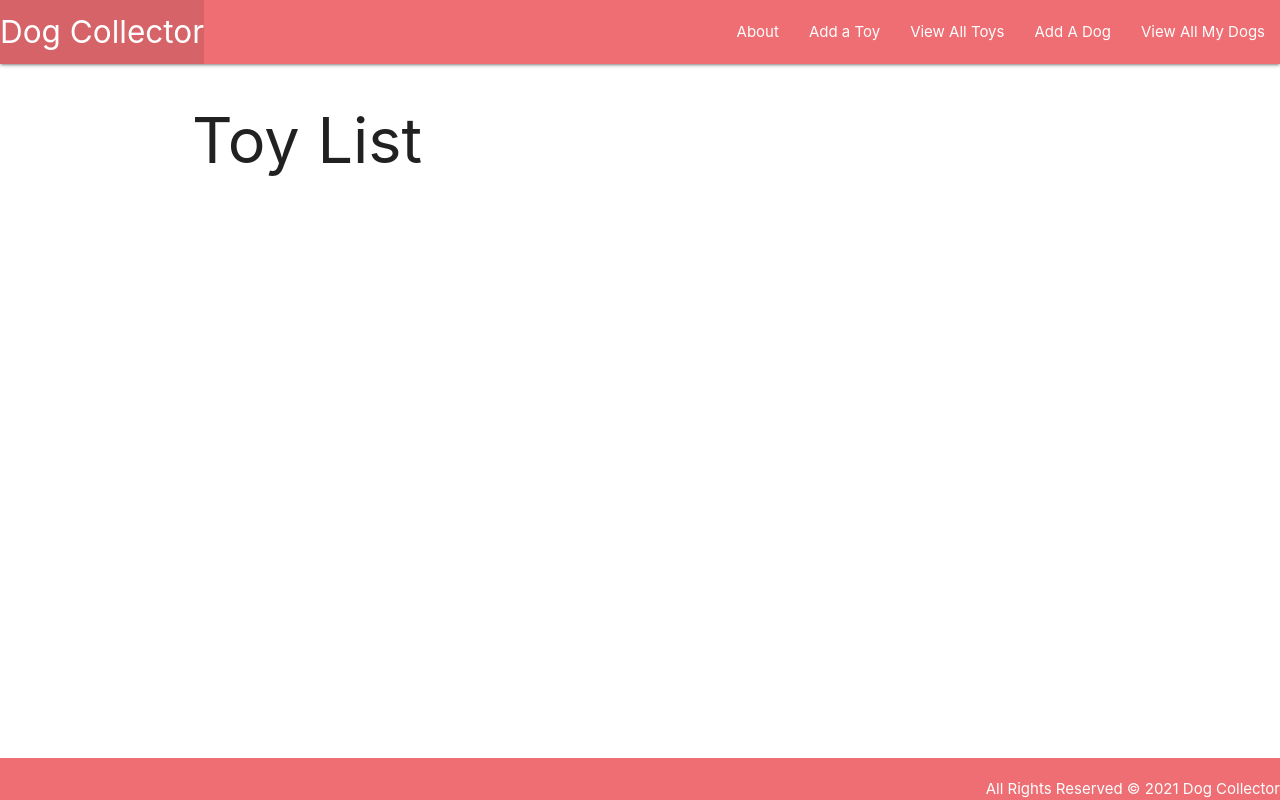
After one commit to mikeolsonn/dogcollector, a Django app: page /toys/ in a window 1280 px wide. The commit adds this page. Run offline with Django 3.2, Linux system fonts and the light colour scheme; data that the repository does not hold is empty.

Commit message:
adds templates for toy model

```diff
--- a/main_app/templates/base.html
+++ b/main_app/templates/base.html
@@ -25,6 +25,12 @@
                       <a href="{% url 'about' %}">About</a>
                   </li>
                   <li>
+                      <a href="{% url 'toys_create' %}">Add a Toy</a>
+                    </li>
+                  <li>
+                      <a href="{% url 'toys_index' %}">View All Toys</a>
+                    </li>
+                  <li>
                       <a href="{% url 'dogs_create' %}">Add A Dog</a>
                   </li>
                   <li>
--- /dev/null
+++ b/main_app/templates/main_app/toy_list.html
@@ -0,0 +1,17 @@
+{% extends 'base.html' %}
+{% block content %}
+
+<h1>Toy List</h1>
+
+{% for toy in toy_list %}
+  <a href="{% url 'toys_detail' toy.id %}">
+    <div class="card">
+        <div class="card-content">
+            <span class="card-title">{{ toy.name }}</span>
+            <p>Color: {{ toy.color }}</p>
+        </div>
+    </div>
+  </a>
+{% endfor %}
+
+{% endblock %}
--- a/main_app/views.py
+++ b/main_app/views.py
@@ -53,3 +53,21 @@ class DogUpdate(UpdateView):
 class DogDelete(DeleteView):
     model = Dog
     success_url = '/dogs/'
+
+class ToyList(ListView):
+    model = Toy
+
+class ToyDetail(DetailView):
+    model = Toy
+
+class ToyCreate(CreateView):
+    model = Toy
+    fields = '__all__'
+
+class ToyUpdate(UpdateView):
+    model = Toy
+    fields = ['name', 'color']
+
+class ToyDelete(DeleteView):
+    model = Toy
+    success_url = '/toys/'
```
Also changed, not shown: main_app/templates/main_app/toy_confirm_delete.html (added, +13 -0 lines), main_app/templates/main_app/toy_detail.html (added, +20 -0 lines), main_app/templates/main_app/toy_form.html (added, +19 -0 lines).
